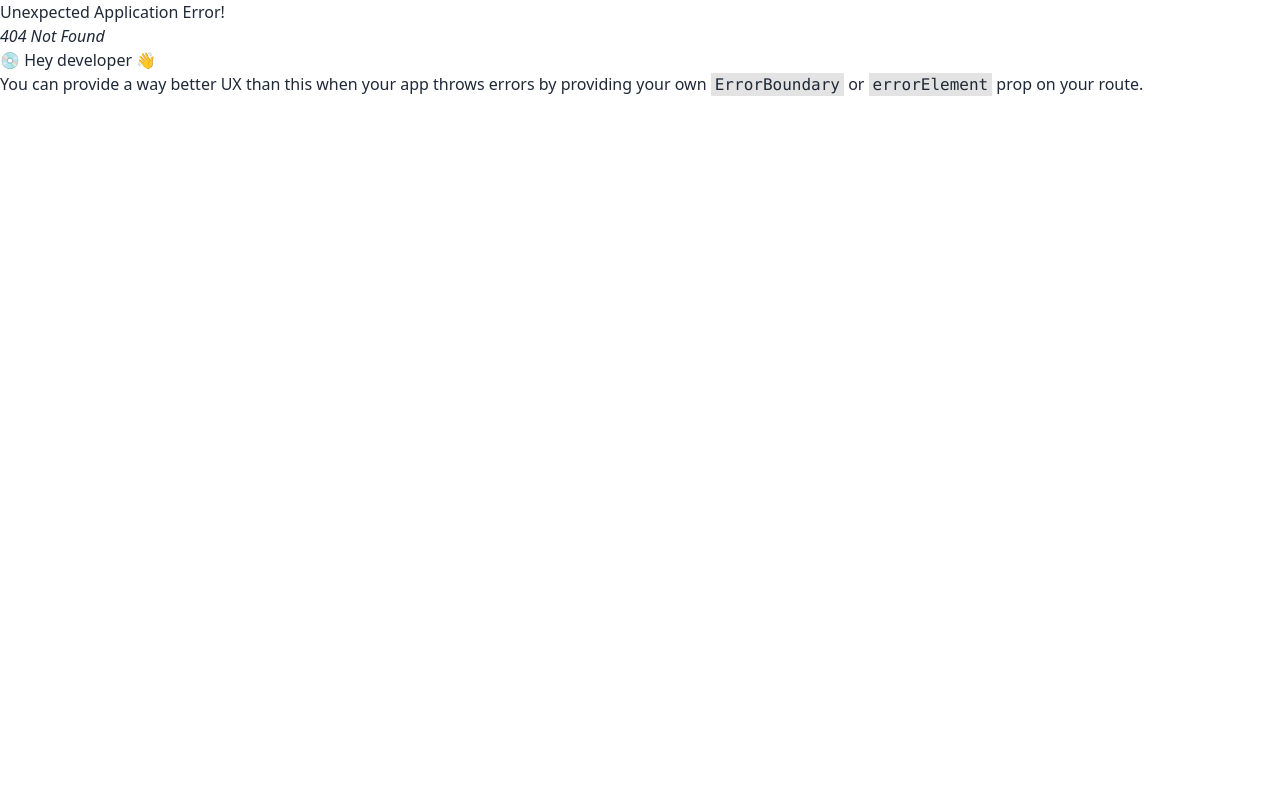
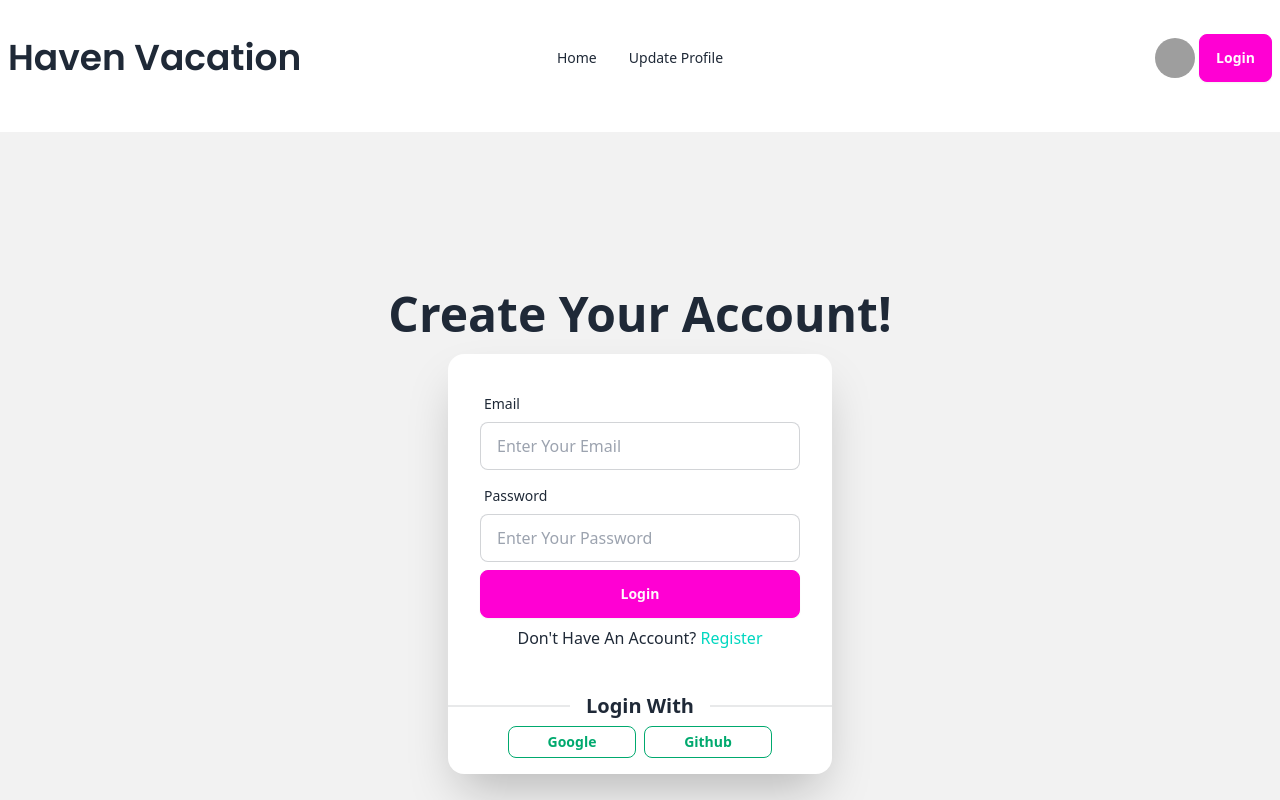
Before and after one commit to ahsan200t/Real-State-A9, a React (Vite) app: page /login in a window 1280 px wide. Before the commit this address had no page. Shown: the top 800 px of the page. Built offline with nearby package versions, Linux system fonts and the light colour scheme; no server answers; grey boxes are pictures that could not be loaded.

Commit message:
social login google and github complete

```diff
--- a/package.json
+++ b/package.json
@@ -12,10 +12,12 @@
   "dependencies": {
     "@material-tailwind/react": "^2.1.9",
     "animate.css": "^4.1.1",
+    "firebase": "^10.11.0",
     "localforage": "^1.10.0",
     "match-sorter": "^6.3.4",
     "react": "^18.2.0",
     "react-dom": "^18.2.0",
+    "react-hook-form": "^7.51.3",
     "react-icons": "^5.0.1",
     "react-router-dom": "^6.22.3",
     "sort-by": "^1.2.0",
--- /dev/null
+++ b/src/AuthProvider/AuthProvider.jsx
@@ -0,0 +1,65 @@
+import {
+    GithubAuthProvider,
+  GoogleAuthProvider,
+  createUserWithEmailAndPassword,
+  onAuthStateChanged,
+  signInWithEmailAndPassword,
+  signInWithPopup,
+} from "firebase/auth";
+import { createContext, useEffect, useState } from "react";
+import auth from "../firebase/firebase.config";
+
+// Social Auth Provider
+const googleProvider = new GoogleAuthProvider();
+const githubProvider = new GithubAuthProvider();
+
+/* eslint-disable react/prop-types */
+export const AuthContext = createContext(null);
+const AuthProvider = ({ children }) => {
+  const [user, setUser] = useState(null);
+  console.log(user);
+  // Create User
+  const createUser = (email, password) => {
+    return createUserWithEmailAndPassword(auth, email, password);
+  };
+
+  //   SignIn User
+
+  const signInUser = (email, password) => {
+    return signInWithEmailAndPassword(auth, email, password);
+  };
+
+  // observer
+
+  useEffect(() => {
+    onAuthStateChanged(auth, (user) => {
+      if (user) {
+        setUser(user);
+      }
+    });
+  }, []);
+
+  //   Google Login
+
+  const googleLogIn = () => {
+    return signInWithPopup(auth, googleProvider);
+  };
+
+//   Github Login
+
+const githubLogIn=()=>{
+    return signInWithPopup(auth, githubProvider)
+}
+
+  const authInfo = {
+    createUser,
+    signInUser,
+    googleLogIn,
+    githubLogIn
+  };
+  return (
+    <AuthContext.Provider value={authInfo}>{children}</AuthContext.Provider>
+  );
+};
+
+export default AuthProvider;
--- /dev/null
+++ b/src/Hooks/UseAuth.jsx
@@ -0,0 +1,10 @@
+import { useContext } from "react";
+import { AuthContext } from "../AuthProvider/AuthProvider";
+
+const UseAuth = () => {
+    const all=useContext(AuthContext)
+    return all;
+
+};
+
+export default UseAuth;
--- /dev/null
+++ b/src/components/ErrorElement/ErrorElement.jsx
@@ -0,0 +1,12 @@
+const ErrorElement = () => {
+    return (
+        <div>
+            <div className="text-center">
+              <h1 className="text-[400px] font-bold">404</h1>
+              <h2 className="text-5xl font-bold">Not Found</h2>
+            </div>
+        </div>
+    );
+};
+
+export default ErrorElement;
--- /dev/null
+++ b/src/components/Login/Login.jsx
@@ -0,0 +1,78 @@
+import { useForm } from "react-hook-form";
+import { Link } from "react-router-dom";
+import SocialLogin from "./SocialLogin";
+import UseAuth from "../../Hooks/UseAuth";
+
+const Login = () => {
+    const {signInUser}=UseAuth()
+
+    const {
+        register,
+        handleSubmit,
+        formState: { errors },
+      } = useForm()
+      const onSubmit = (data) => {
+        const {email, password}=data;
+        signInUser(email, password)
+        .then(result=>{
+            console.log(result.user)
+        })
+      }
+
+
+  return (
+    <div>
+      <div className="hero min-h-screen bg-base-200 mb-8">
+        <div className="hero-content flex-col">
+          <div className="text-center">
+            <h1 className="text-5xl font-bold">Create Your Account!</h1>
+          </div>
+          <div className="card shrink-0 w-full max-w-sm shadow-2xl bg-base-100">
+            <form onSubmit={handleSubmit(onSubmit)} className="card-body">
+              <div className="form-control">
+                <label className="label">
+                  <span className="label-text">Email</span>
+                </label>
+                <input
+                  type="email"
+                  placeholder="Enter Your Email"
+                  className="input input-bordered"
+                  {...register("email", { required: true })}
+                />
+                {errors.email && <span className="text-red-500">This field is required</span>}
+              </div>
+              <div className="form-control">
+                <label className="label">
+                  <span className="label-text">Password</span>
+                </label>
+                <input
+                  type="password"
+                  placeholder="Enter Your Password"
+                  className="input input-bordered"
+                  {...register("password", { required: true })}
+                />
+                {errors.password && <span className="text-red-500">This field is required</span>}
+              </div>
+                <div>
+
+                 <button className="btn btn-secondary w-full">Login</button>
+
+                </div>
+              <div className="text-center">
+                <p>Don't Have An Account? <Link to='/register' className="link link-accent no-underline">Register</Link></p>
+              </div>
+            </form>
+            <div className="mb-4">
+            <SocialLogin></SocialLogin>
+            </div>
+          </div>
+        </div>
+      </div>
+
+
+
+    </div>
+  );
+};
+
+export default Login;
--- /dev/null
+++ b/src/components/Login/SocialLogin.jsx
@@ -0,0 +1,21 @@
+import UseAuth from "../../Hooks/UseAuth";
+
+const SocialLogin = () => {
+  const { googleLogIn, githubLogIn } = UseAuth();
+  return (
+    <div className="text-center">
+      <h1 className="text-xl font-semibold mb-3 divider">Login With</h1>
+      <button
+        onClick={() => googleLogIn()}
+        className="btn btn-outline btn-sm btn-success w-1/3 mr-2"
+      >
+        Google
+      </button>
+      <button onClick={()=>githubLogIn()} className="btn btn-outline btn-sm btn-success w-1/3">
+        Github
+      </button>
+    </div>
+  );
+};
+
+export default SocialLogin;
--- a/src/components/Navbar/Navbar.jsx
+++ b/src/components/Navbar/Navbar.jsx
@@ -1,4 +1,4 @@
-import { NavLink } from "react-router-dom";
+import { Link, NavLink } from "react-router-dom";
 
 const Navbar = () => {
   const navLinks = (
@@ -51,6 +51,10 @@ const Navbar = () => {
         <div className="w-10 rounded-full">
           <img alt="Tailwind CSS Navbar component" src="https://daisyui.com/images/stock/photo-1534528741775-53994a69daeb.jpg" />
         </div>
+
+      </div>
+      <div>
+      <Link to='/login'><button className="btn btn-secondary">Login</button></Link>
       </div>
       </div>
     </div>
--- a/src/components/PropertyDetails/PropertyDetails.jsx
+++ b/src/components/PropertyDetails/PropertyDetails.jsx
@@ -7,7 +7,7 @@ const PropertyDetails = () => {
   const detail = details.find((item) => item.id == id);
   return (
     <div>
-     <div className="grid grid-cols-1 lg:grid-cols-2 gap-8 mb-8 border rounded-3xl p-2">
+     <div className="grid grid-cols-1 p-3 lg:grid-cols-2 gap-8 mb-8 border rounded-3xl p-2">
 
         <div>
             <img className="rounded-3xl h-full" src={detail.image} alt="" />
--- /dev/null
+++ b/src/components/Register/Register.jsx
@@ -0,0 +1,91 @@
+import { useForm } from "react-hook-form";
+import { Link } from "react-router-dom";
+import UseAuth from "../../Hooks/UseAuth";
+
+const Register = () => {
+  const { createUser } = UseAuth();
+ const {
+    register,
+    handleSubmit,
+    formState: { errors },
+  } = useForm()
+  const onSubmit = (data) => {
+    const {email, password}=data;
+    createUser(email, password)
+    .then(result=>{
+        console.log(result.user)
+    })
+  }
+  return (
+    <div>
+      <div className="hero min-h-screen bg-base-200 mb-8">
+        <div className="hero-content flex-col">
+          <div className="text-center">
+            <h1 className="text-5xl font-bold">Create Your Account!</h1>
+          </div>
+          <div className="card shrink-0 w-full max-w-sm shadow-2xl bg-base-100">
+            <form onSubmit={handleSubmit(onSubmit)} className="card-body">
+              <div className="form-control">
+                <label className="label">
+                  <span className="label-text">Name</span>
+                </label>
+                <input
+                  type="text"
+                  placeholder="Enter Your Name"
+                  className="input input-bordered"
+                  name="name"
+                  {...register("fullName", { required: true })}
+                />
+                {errors.fullName && <span className="text-red-500">This field is required</span>}
+              </div>
+              <div className="form-control">
+                <label className="label">
+                  <span className="label-text">Email</span>
+                </label>
+                <input
+                  type="email"
+                  placeholder="Enter Your Email"
+                  className="input input-bordered"
+                  {...register("email", { required: true })}
+                />
+                {errors.email && <span className="text-red-500">This field is required</span>}
+              </div>
+              <div className="form-control">
+                <label className="label">
+                  <span className="label-text">Photo URL</span>
+                </label>
+                <input
+                  type="text"
+                  placeholder="PhotoUrl"
+                  className="input input-bordered"
+                  name="photo"
+                  {...register("photo url", { required: true })}
+                />
+              </div>
+              <div className="form-control">
+                <label className="label">
+                  <span className="label-text">Password</span>
+                </label>
+                <input
+                  type="password"
+                  placeholder="Enter Your Password"
+                  className="input input-bordered"
+                  {...register("password", { required: true })}
+                />
+                {errors.password && <span className="text-red-500">This field is required</span>}
+              </div>
+              <div className="form-control mt-6">
+                <button className="btn btn-secondary">Register</button>
+              </div>
+              <div>
+                <p>Already Have An Account? <Link to='/login' className="link link-accent no-underline">Login</Link></p>
+              </div>
+            </form>
+          </div>
+        </div>
+      </div>
+    </div>
+  );
+};
+
+export default Register;
--- /dev/null
+++ b/src/firebase/firebase.config.js
@@ -0,0 +1,17 @@
+import { initializeApp } from "firebase/app";
+import { getAuth } from "firebase/auth";
+const firebaseConfig = {
+  apiKey: "AIzaSyDmvFCPLbcopTGMCETtedcdNeuWDtURfiE",
+  authDomain: "assignment-9-49c3b.firebaseapp.com",
+  projectId: "assignment-9-49c3b",
+  storageBucket: "assignment-9-49c3b.appspot.com",
+  messagingSenderId: "441142975740",
+  appId: "1:441142975740:web:286056174a751196354b79"
+};
+
+// Initialize Firebase
+const app = initializeApp(firebaseConfig);
+
+// Initialize Firebase Authentication and get a reference to the service
+const auth = getAuth(app);
+export default auth;
--- a/src/main.jsx
+++ b/src/main.jsx
@@ -10,11 +10,16 @@ import Root from './components/Root/Root';
 import Home from './components/Home/Home';
 import UpdateProfile from './components/UpdateProfile/UpdateProfile';
 import PropertyDetails from './components/PropertyDetails/PropertyDetails';
+import Login from './components/Login/Login';
+import Register from './components/Register/Register';
+import ErrorElement from './components/ErrorElement/ErrorElement';
+import AuthProvider from './AuthProvider/AuthProvider';
 
 const router = createBrowserRouter([
   {
     path: "/",
     element: <Root></Root>,
+    errorElement:<ErrorElement></ErrorElement>,
     children:[
       {
         path:'/',
@@ -30,6 +35,14 @@ const router = createBrowserRouter([
         path:'/property-details/:id',
         element:<PropertyDetails></PropertyDetails>,
         loader: ()=> fetch('/data.json')
+      },
+      {
+        path:'/login',
+        element:<Login></Login>
+      },
+      {
+        path:'/register',
+        element:<Register></Register>
       }
     ]
   },
@@ -37,6 +50,8 @@ const router = createBrowserRouter([
 
 ReactDOM.createRoot(document.getElementById('root')).render(
   <React.StrictMode>
-    <RouterProvider router={router} />
+    <AuthProvider>
+      <RouterProvider router={router} />
+    </AuthProvider>
   </React.StrictMode>,
 )
```
Also changed, not shown: 1 other file (tests, documents, lock files or other folders).
